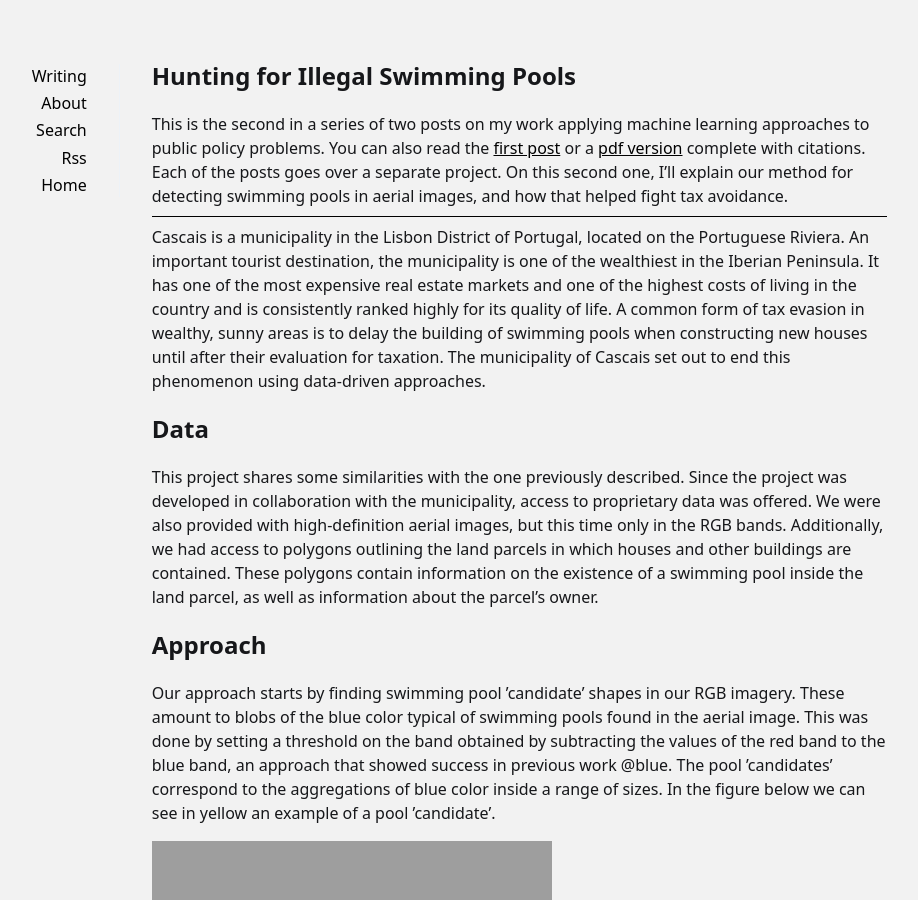
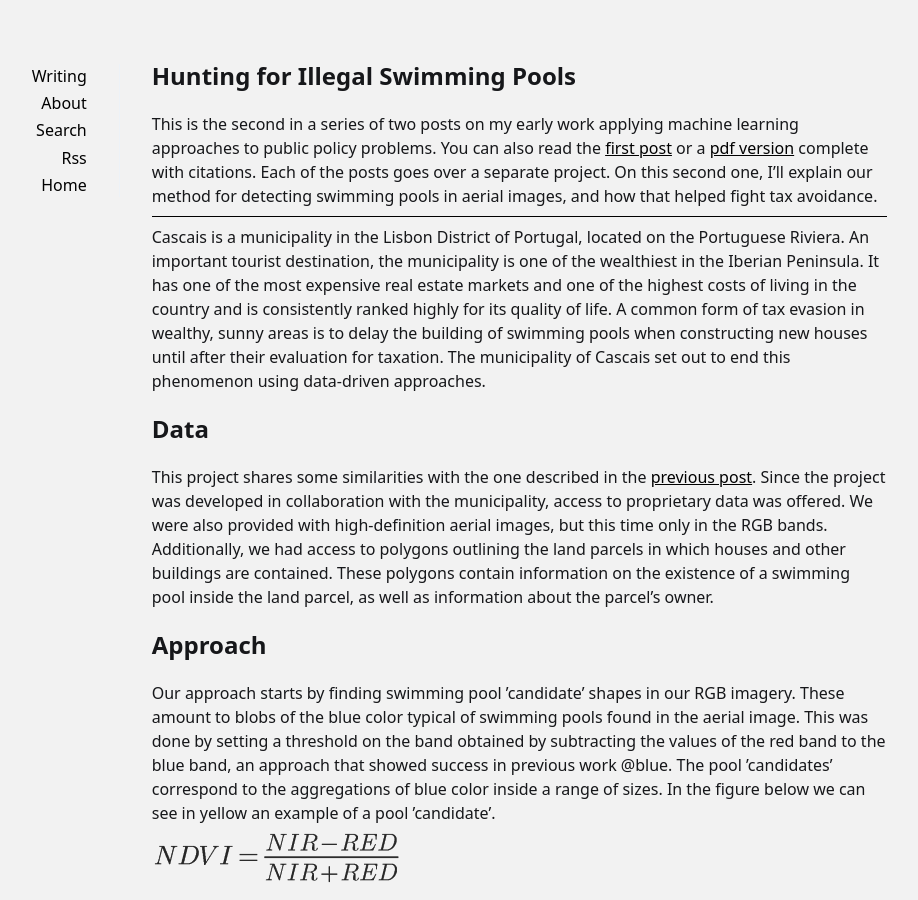
Before and after one commit to fernandeslouro/blog, a Jekyll site: the page built from _posts/2020-02-05-hunting-for-illegal-swimming-pools.md, in a window 1280 px wide and 900 px high. Shown: the whole window, without its empty margins (201-1119 px from the left). Built offline with Jekyll 4.4.1, drawn with Linux system fonts in a browser that asks for light colours.

Commit message:
Update 2020-02-05-hunting-for-illegal-swimming-pools.md

```diff
--- a/_posts/2020-02-05-hunting-for-illegal-swimming-pools.md
+++ b/_posts/2020-02-05-hunting-for-illegal-swimming-pools.md
@@ -4,7 +4,7 @@ title: Hunting for Illegal Swimming Pools
 tags: [machine-learning]
 ---
 
-This is the second in a series of two posts on my work applying machine learning approaches to public policy problems. You can also read the [first post](http://blog.louro.xyz/2020/02/05/hunting-for-illegal-swimming-pools) or a [pdf version](http://louro.xyz/ml-public-policy.pdf) complete with citations. Each of the posts goes over a separate project. On this second one, I'll explain our method for detecting swimming pools in aerial images, and how that helped fight tax avoidance.
+This is the second in a series of two posts on my early work applying machine learning approaches to public policy problems. You can also read the [first post](http://blog.louro.xyz/2020/02/03/detecting-green-rooftops-in-rotterdam) or a [pdf version](http://louro.xyz/ml-public-policy.pdf) complete with citations. Each of the posts goes over a separate project. On this second one, I'll explain our method for detecting swimming pools in aerial images, and how that helped fight tax avoidance.
 
 ***
 
@@ -12,13 +12,13 @@ Cascais is a municipality in the Lisbon District of Portugal, located on the Por
 
 # Data
 
-This project shares some similarities with the one previously described. Since the project was developed in collaboration with the municipality, access to proprietary data was offered. We were also provided with high-definition aerial images, but this time only in the RGB bands. Additionally, we had access to polygons outlining the land parcels in which houses and other buildings are contained. These polygons contain information on the existence of a swimming pool inside the land parcel, as well as information about the parcel’s owner.
+This project shares some similarities with the one described in the [previous post](http://blog.louro.xyz/2020/02/03/detecting-green-rooftops-in-rotterdam). Since the project was developed in collaboration with the municipality, access to proprietary data was offered. We were also provided with high-definition aerial images, but this time only in the RGB bands. Additionally, we had access to polygons outlining the land parcels in which houses and other buildings are contained. These polygons contain information on the existence of a swimming pool inside the land parcel, as well as information about the parcel’s owner.
 
 # Approach
 
 Our approach starts by finding swimming pool ’candidate’ shapes in our RGB imagery. These amount to blobs of the blue color typical of swimming pools found in the aerial image. This was done by setting a threshold on the band obtained by subtracting the values of the red band to the blue band, an approach that showed success in previous work @blue. The pool ’candidates’ correspond to the aggregations of blue color inside a range of sizes. In the figure below we can see in yellow an example of a pool ’candidate’.
 
-![A pool ’candidate’.](/assets/images/pool.png =250x)
+<div style="text-align:center; width:250px"><img src="/assets/images/ndvi-equation.png" /></div>
 
 Some of these shapes were labeled by the team, and a classification model was trained on this trained data. Features were extracted both from the ’candidate’ shape and the area around it. The classifications were then crossed with the land parcel polygons. If a shape was classified with high certainty as a swimming pool and was contained in a parcel without any declared pools, a report was generated, aggregating all the images available in the dataset of the parcel, and the location of the swimming pool.
 
```
